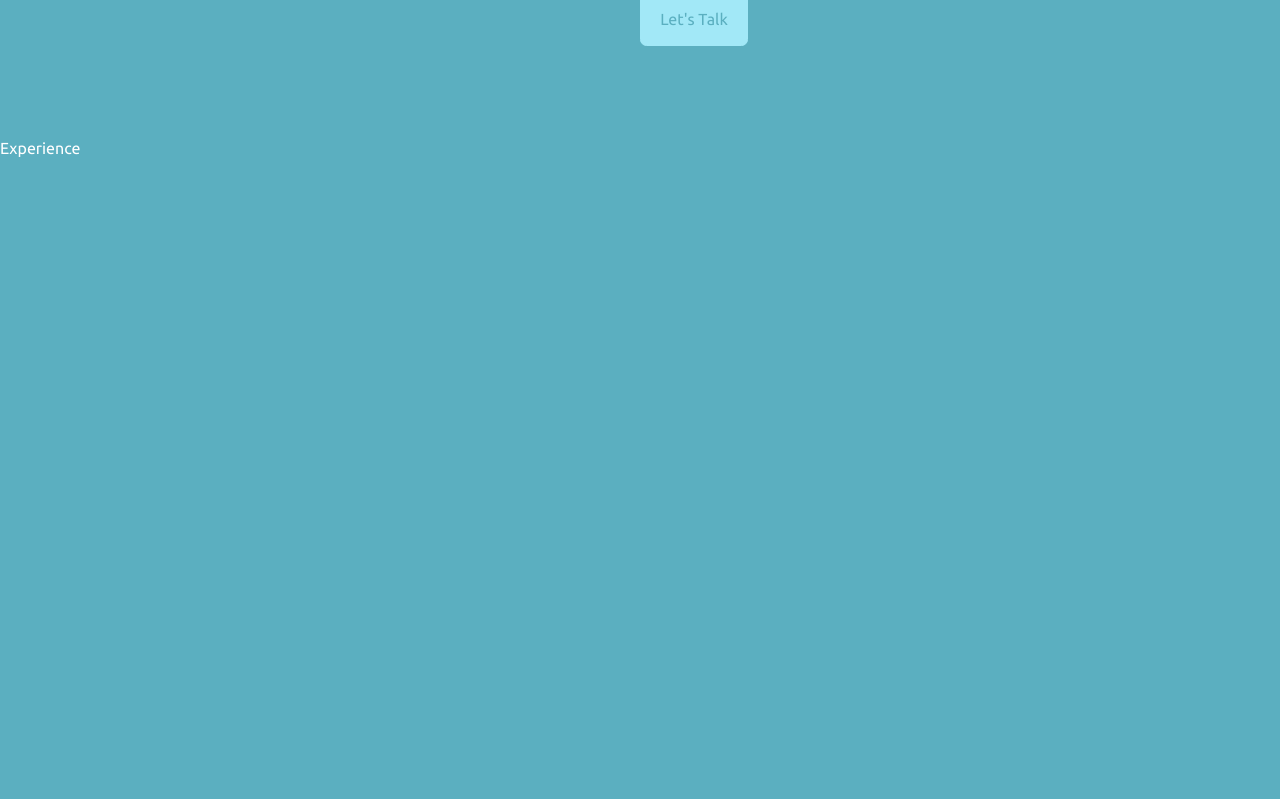
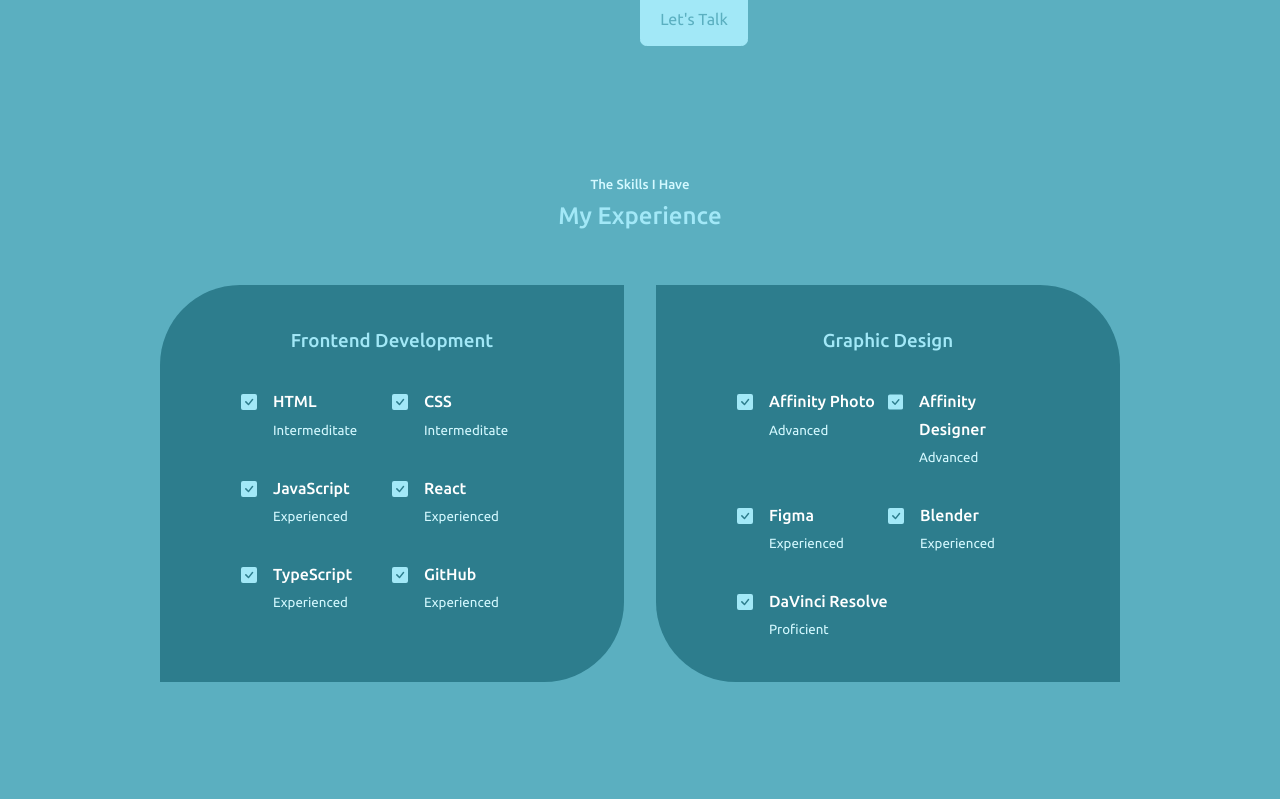
Before and after one commit to ChristianSB89/portfolio-v3, a React (Create React App) app: page / in a window 1280 px wide. Shown: the part 1721-2520 px from the top of the page. Built offline with nearby package versions, Linux system fonts and the light colour scheme.

Commit message:
Added experience

```diff
--- a/src/components/experience/Experience.jsx
+++ b/src/components/experience/Experience.jsx
@@ -1,8 +1,104 @@
 import React from "react";
 import "./experience.css";
+import { BsCheckSquareFill } from "react-icons/bs";
 
 const Experience = () => {
-  return <section id="experience">Experience</section>;
+  return (
+    <section id="experience">
+      <h5>The Skills I Have</h5>
+      <h2>My Experience</h2>
+      <div className="container experience_container">
+        <div className="experience_frontend">
+          <h3>Frontend Development</h3>
+          <div className="experience_content">
+            <article className="experience_details">
+              <BsCheckSquareFill className="experience_details-icon" />
+              <div>
+                <h4>HTML</h4>
+                <small className="text-light">Intermeditate</small>
+              </div>
+            </article>
+            <article className="experience_details">
+              <BsCheckSquareFill className="experience_details-icon" />
+              <div>
+                <h4>CSS</h4>
+                <small className="text-light">Intermeditate</small>
+              </div>
+            </article>
+            <article className="experience_details">
+              <BsCheckSquareFill className="experience_details-icon" />
+              <div>
+                <h4>JavaScript</h4>
+                <small className="text-light">Experienced</small>
+              </div>
+            </article>
+            <article className="experience_details">
+              <BsCheckSquareFill className="experience_details-icon" />
+              <div>
+                <h4>React</h4>
+                <small className="text-light">Experienced</small>
+              </div>
+            </article>
+            <article className="experience_details">
+              <BsCheckSquareFill className="experience_details-icon" />
+              <div>
+                <h4>TypeScript</h4>
+                <small className="text-light">Experienced</small>
+              </div>
+            </article>
+            <article className="experience_details">
+              <BsCheckSquareFill className="experience_details-icon" />
+              <div>
+                <h4>GitHub</h4>
+                <small className="text-light">Experienced</small>
+              </div>
+            </article>
+          </div>
+        </div>
+        {/* END OF FRONTEND */}
+        <div className="experience_graphic">
+          <h3>Graphic Design</h3>
+          <div className="experience_content">
+            <article className="experience_details">
+              <BsCheckSquareFill className="experience_details-icon" />
+              <div>
+                <h4>Affinity Photo</h4>
+                <small className="text-light">Advanced</small>
+              </div>
+            </article>
+            <article className="experience_details">
+              <BsCheckSquareFill className="experience_details-icon" />
+              <div>
+                <h4>Affinity Designer</h4>
+                <small className="text-light">Advanced</small>
+              </div>
+            </article>
+            <article className="experience_details">
+              <BsCheckSquareFill className="experience_details-icon" />
+              <div>
+                <h4>Figma</h4>
+                <small className="text-light">Experienced</small>
+              </div>
+            </article>
+            <article className="experience_details">
+              <BsCheckSquareFill className="experience_details-icon" />
+              <div>
+                <h4>Blender</h4>
+                <small className="text-light">Experienced</small>
+              </div>
+            </article>
+            <article className="experience_details">
+              <BsCheckSquareFill className="experience_details-icon" />
+              <div>
+                <h4>DaVinci Resolve</h4>
+                <small className="text-light">Proficient</small>
+              </div>
+            </article>
+          </div>
+        </div>
+      </div>
+    </section>
+  );
 };
 
 export default Experience;
--- a/src/components/experience/experience.css
+++ b/src/components/experience/experience.css
@@ -0,0 +1,79 @@
+.experience_container {
+  display: grid;
+  grid-template-columns: 1fr 1fr;
+  gap: 2rem;
+}
+
+.experience_container > div {
+  background: var(--color-bg-variant);
+  padding: 2.4rem 5rem;
+  border: 1px solid transparent;
+  transition: var(--transition);
+}
+
+.experience_frontend {
+  border-radius: 5rem 0;
+}
+
+.experience_graphic {
+  border-radius: 0 5rem;
+}
+
+.experience_container > div:hover {
+  background-color: transparent;
+  border-color: var(--color-primary-variant);
+  cursor: default;
+}
+
+.experience_container > div h3 {
+  text-align: center;
+  margin-bottom: 2rem;
+  color: var(--color-primary);
+}
+
+.experience_content {
+  display: grid;
+  grid-template-columns: 1fr 1fr;
+  row-gap: 2rem;
+}
+
+.experience_details {
+  display: flex;
+  gap: 1rem;
+}
+
+.experience_details-icon {
+  margin-top: 6px;
+  color: var(--color-primary);
+}
+
+/* ============ MEDIA QUERIES (MEDIUM DEVICES) ============ */
+
+@media screen and (max-width: 1024px) {
+  .experience_container {
+    grid-template-columns: 1fr;
+  }
+
+  .experience_container > div {
+    width: 80%;
+    padding: 2rem;
+    margin: 0 auto;
+  }
+
+  .experience_content {
+    padding: 1rem;
+  }
+}
+
+/* ============ MEDIA QUERIES (SMALL DEVICES) ============ */
+
+@media screen and (max-width: 600px) {
+  .experience_container {
+    gap: 1rem;
+  }
+
+  .experience_container > div {
+    width: 100%;
+    padding: 2rem 1rem;
+  }
+}
--- a/src/index.css
+++ b/src/index.css
@@ -22,7 +22,7 @@
 
   --container-width-lg: 75%;
   --container-width-md: 86%;
-  --container-width-ms: 90%;
+  --container-width-sm: 90%;
 }
 
 html {
@@ -60,7 +60,6 @@ h1 {
 
 section {
   margin-top: 8rem;
-  height: 100vh;
 }
 
 section > h2,
```
